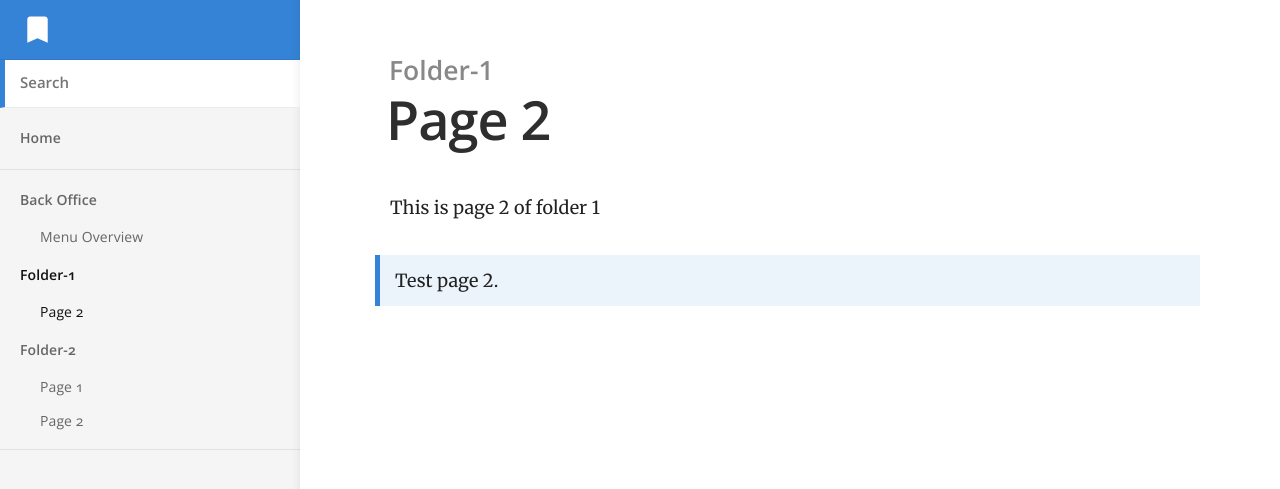
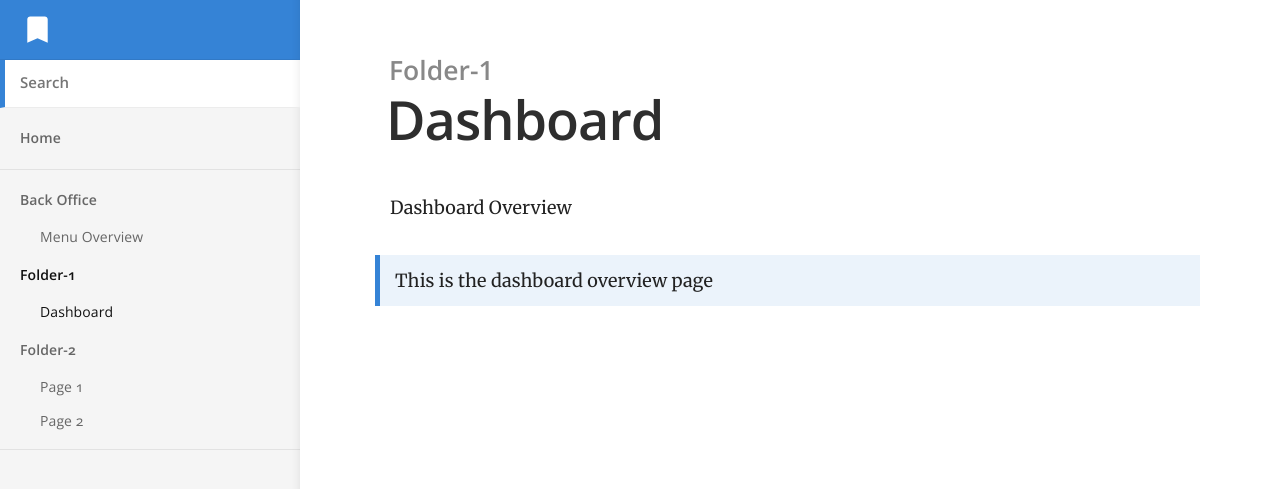
Before and after one commit to Zacbaron/Member_Overview, a Jekyll site: the page built from _docs/Folder-1/Page2.md, in a window 1280 px wide. Shown: the top 489 px of the page. Built offline with Jekyll 4.4.1, drawn with Linux system fonts in a browser that asks for light colours.

Commit message:
Update Page2.md

```diff
--- a/_docs/Folder-1/Page2.md
+++ b/_docs/Folder-1/Page2.md
@@ -1,9 +1,9 @@
 ---
-title: Page 2
+title: Dashboard
 category: Folder-1
 order: 2
 ---
 
-This is page 2 of folder 1
+Dashboard Overview
 
-> Test page 2.
+> This is the dashboard overview page
```
